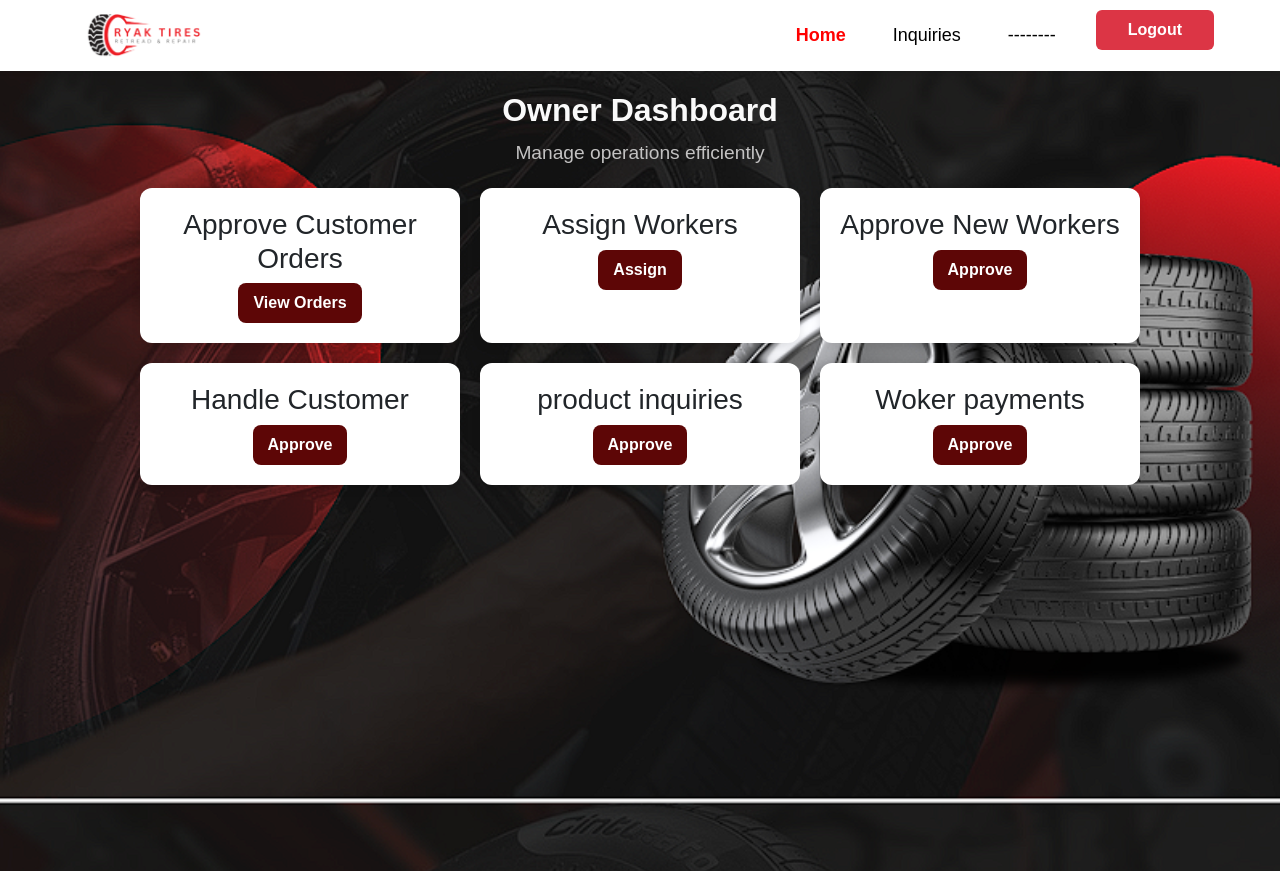
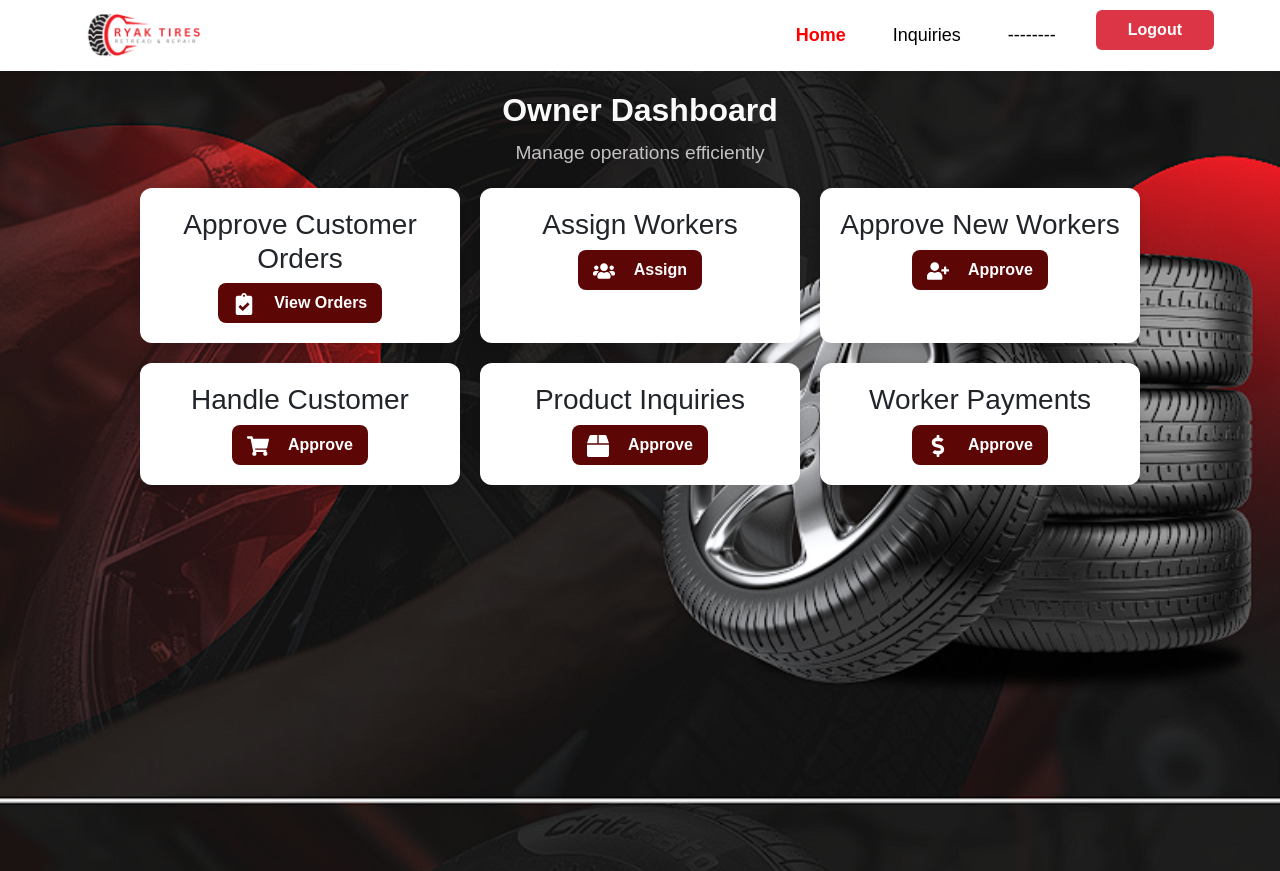
Before and after one commit to Hasindu071/tyre-repair-and-retreding-management-system, a React (Create React App) app in the folder frontend/: page /OwnerDashboard in a window 1280 px wide. Built offline with nearby package versions, Linux system fonts and the light colour scheme.

Commit message:
add icon owner dashboard

```diff
--- a/frontend/src/pages/OwnerDashboard.js
+++ b/frontend/src/pages/OwnerDashboard.js
@@ -1,5 +1,6 @@
 import React from "react";
 import { useNavigate } from "react-router-dom";
+import { FaClipboardCheck, FaUsers, FaUserPlus, FaShoppingCart, FaBox, FaDollarSign } from 'react-icons/fa';
 import OwnerNavbar from "../components/Navbars/OwnerRegiNavBar"; // Assuming you have a Navbar component
 import "../styles/OwnerDashboard.css"; // Import the CSS file
 
@@ -41,37 +42,49 @@ const OwnerDashboard = () => {
                     {/* Approve Customer Orders */}
                     <div className="dashboard-section-owner">
                         <h3>Approve Customer Orders</h3>
-                        <button className="dashboard-button-owner"  onClick={ApproveOrder}>View Orders</button>
+                        <button className="dashboard-button-owner" onClick={ApproveOrder}>
+                            <FaClipboardCheck className="icon" /> View Orders
+                        </button>
                     </div>
 
                     {/* Assign Workers */}
                     <div className="dashboard-section-owner">
                         <h3>Assign Workers</h3>
-                        <button className="dashboard-button-owner" onClick={AssingWorker}>Assign</button>
+                        <button className="dashboard-button-owner" onClick={AssingWorker}>
+                            <FaUsers className="icon" /> Assign
+                        </button>
                     </div>
 
                     {/* Approve New Workers */}
                     <div className="dashboard-section-owner">
                         <h3>Approve New Workers</h3>
-                        <button className="dashboard-button-owner" onClick={ApproveWorker}>Approve</button>
+                        <button className="dashboard-button-owner" onClick={ApproveWorker}>
+                            <FaUserPlus className="icon" /> Approve
+                        </button>
                     </div>
 
                     {/* Handle Customer */}
                     <div className="dashboard-section-owner">
                         <h3>Handle Customer</h3>
-                        <button className="dashboard-button-owner" onClick={HandleCustomer}>Approve</button>
+                        <button className="dashboard-button-owner" onClick={HandleCustomer}>
+                            <FaShoppingCart className="icon" /> Approve
+                        </button>
                     </div>
 
-                    {/* product inquiries */}
+                    {/* Product Inquiries */}
                     <div className="dashboard-section-owner">
-                        <h3>product inquiries</h3>
-                        <button className="dashboard-button-owner" onClick={productInquiries}>Approve</button>
+                        <h3>Product Inquiries</h3>
+                        <button className="dashboard-button-owner" onClick={productInquiries}>
+                            <FaBox className="icon" /> Approve
+                        </button>
                     </div>
 
-                    {/* Woker payments */}
+                    {/* Worker Payments */}
                     <div className="dashboard-section-owner">
-                        <h3>Woker payments</h3>
-                        <button className="dashboard-button-owner" onClick={WokerPayments}>Approve</button>
+                        <h3>Worker Payments</h3>
+                        <button className="dashboard-button-owner" onClick={WokerPayments}>
+                            <FaDollarSign className="icon" /> Approve
+                        </button>
                     </div>
                 </div>
             </div>
```
